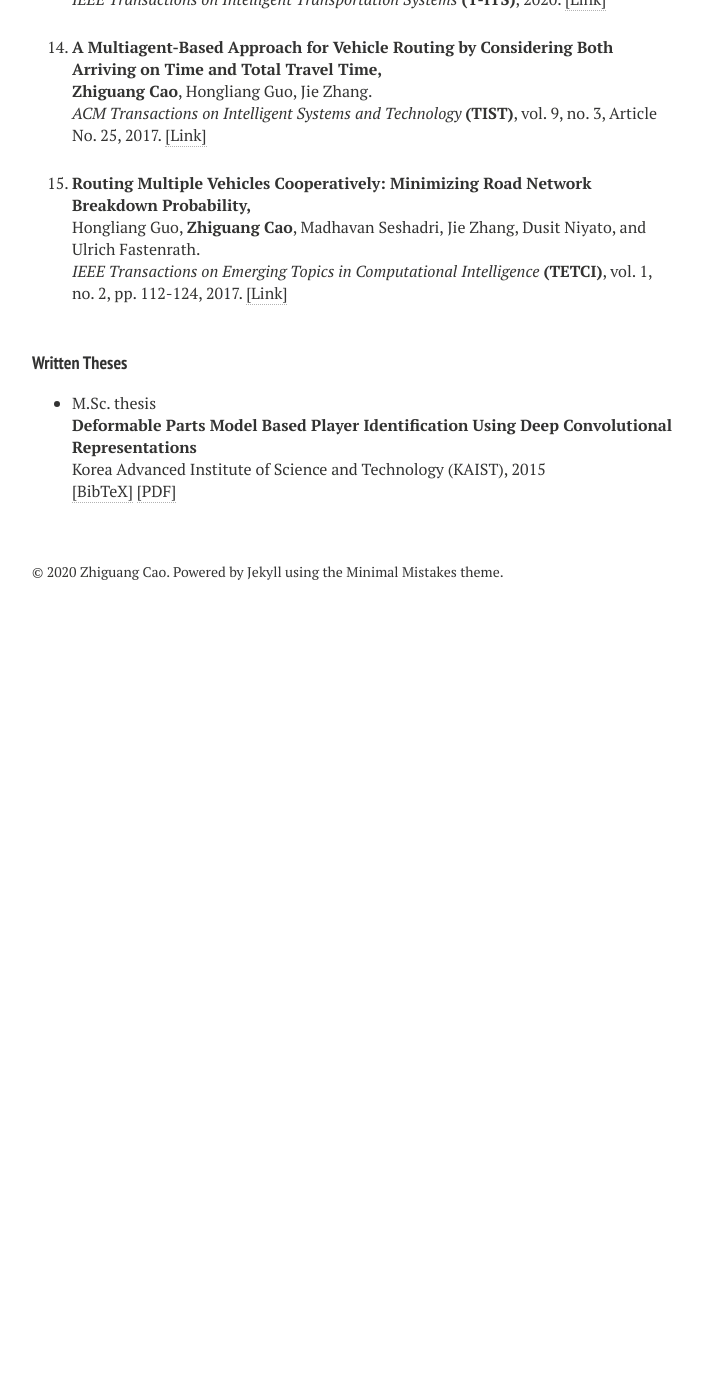
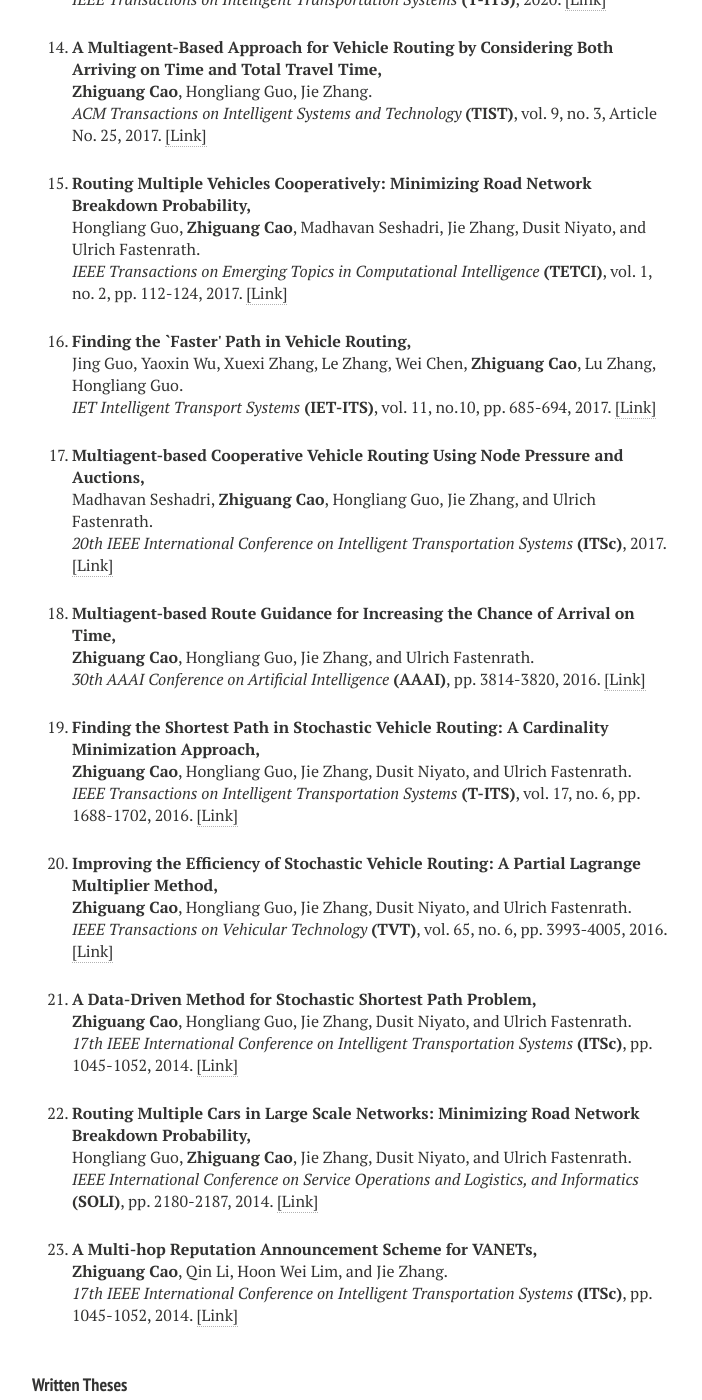
Before and after one commit to zhiguangcaosg/zhiguangcaosg.github.io, a Jekyll site: the page built from publications.md, in a window 1280 px wide and 1400 px high, scrolled down 1797 px. Shown: the whole window, without its empty margins (288-990 px from the left). Built offline with Jekyll 4.4.1, drawn with Linux system fonts in a browser that asks for light colours; nearby versions of some CDN libraries; before the commit the page ends 2427 px from its top, so only the background shows below that.

Commit message:
Update publications.html

```diff
--- a/_layouts/publications.html
+++ b/_layouts/publications.html
@@ -214,6 +214,78 @@ div.bibtex pre { font-size: 75%; overflow: auto;  width: 100%; padding: 0em 0em;
 </li>
 
 
+<li>
+<p>
+<b>Finding the `Faster' Path in Vehicle Routing,</b>
+<br>Jing Guo, Yaoxin Wu, Xuexi Zhang, Le Zhang, Wei Chen, <b>Zhiguang Cao</b>, Lu Zhang, Hongliang Guo.<br>
+<i>IET Intelligent Transport Systems</i> <b>(IET-ITS)</b>,  vol. 11, no.10, pp. 685-694, 2017. <a href="https://ieeexplore.ieee.org/document/8090509" target="_blank">[Link]</a>
+</p>
+</li>
+
+
+
+<li>
+<p>
+<b>Multiagent-based Cooperative Vehicle Routing Using Node Pressure and Auctions,</b>
+<br>Madhavan Seshadri, <b>Zhiguang Cao</b>, Hongliang Guo, Jie Zhang, and Ulrich Fastenrath.<br>
+<i>20th IEEE International Conference on Intelligent Transportation Systems</i> <b>(ITSc)</b>,  2017. <a href="https://ieeexplore.ieee.org/document/8317671" target="_blank">[Link]</a>
+</p>
+</li>
+
+
+<li>
+<p>
+<b>Multiagent-based Route Guidance for Increasing the Chance of Arrival on Time,</b>
+<br><b>Zhiguang Cao</b>, Hongliang Guo, Jie Zhang, and Ulrich Fastenrath.<br>
+<i>30th AAAI Conference on Artificial Intelligence</i> <b>(AAAI)</b>, pp. 3814-3820, 2016. <a href="https://dl.acm.org/doi/10.5555/3016387.3016441">[Link]</a>
+</p>
+</li>
+
+
+<li>
+<p>
+<b>Finding the Shortest Path in Stochastic Vehicle Routing: A Cardinality Minimization Approach,</b>
+<br><b>Zhiguang Cao</b>, Hongliang Guo, Jie Zhang, Dusit Niyato, and Ulrich Fastenrath.<br>
+<i>IEEE Transactions on Intelligent Transportation Systems</i> <b>(T-ITS)</b>,  vol. 17, no. 6, pp. 1688-1702, 2016. <a href="https://ieeexplore.ieee.org/document/7345570" target="_blank">[Link]</a>
+</p>
+</li>
+
+
+<li>
+<p>
+<b>Improving the Efficiency of Stochastic Vehicle Routing: A Partial Lagrange Multiplier Method,</b>
+<br><b>Zhiguang Cao</b>, Hongliang Guo, Jie Zhang, Dusit Niyato, and Ulrich Fastenrath.<br>
+<i>IEEE Transactions on Vehicular Technology</i> <b>(TVT)</b>, vol. 65, no. 6, pp. 3993-4005, 2016. <a href="https://ieeexplore.ieee.org/document/7273960" target="_blank">[Link]</a>
+</p>
+</li>
+
+
+<li>
+<p>
+<b>A Data-Driven Method for Stochastic Shortest Path Problem,</b>
+<br><b>Zhiguang Cao</b>, Hongliang Guo, Jie Zhang, Dusit Niyato, and Ulrich Fastenrath.<br>
+<i>17th IEEE International Conference on Intelligent Transportation Systems</i> <b>(ITSc)</b>, pp. 1045-1052, 2014. <a href="https://ieeexplore.ieee.org/document/6957826" target="_blank">[Link]</a>
+</p>
+</li>
+
+
+<li>
+<p>
+<b>Routing Multiple Cars in Large Scale Networks: Minimizing Road Network Breakdown Probability,</b>
+<br>Hongliang Guo, <b>Zhiguang Cao</b>, Jie Zhang, Dusit Niyato, and Ulrich Fastenrath.<br>
+<i>IEEE International Conference on Service Operations and Logistics, and Informatics </i> <b>(SOLI)</b>, pp. 2180-2187, 2014. <a href="https://ieeexplore.ieee.org/document/6958026" target="_blank">[Link]</a>
+</p>
+</li>
+
+<li>
+<p>
+<b>A Multi-hop Reputation Announcement Scheme for VANETs,</b>
+<br><b>Zhiguang Cao</b>, Qin Li, Hoon Wei Lim, and Jie Zhang.<br>
+<i>17th IEEE International Conference on Intelligent Transportation Systems</i> <b>(ITSc)</b>, pp. 1045-1052, 2014. <a href="https://ieeexplore.ieee.org/document/6960728" target="_blank">[Link]</a>
+</p>
+</li>
+
+
 
 </ol>
 </ul>
```
